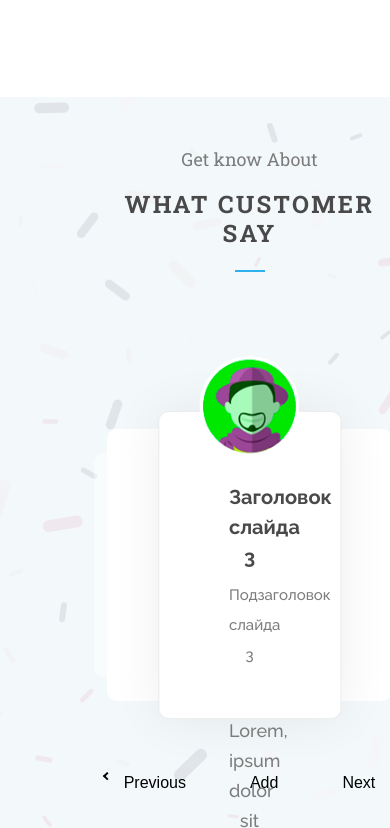
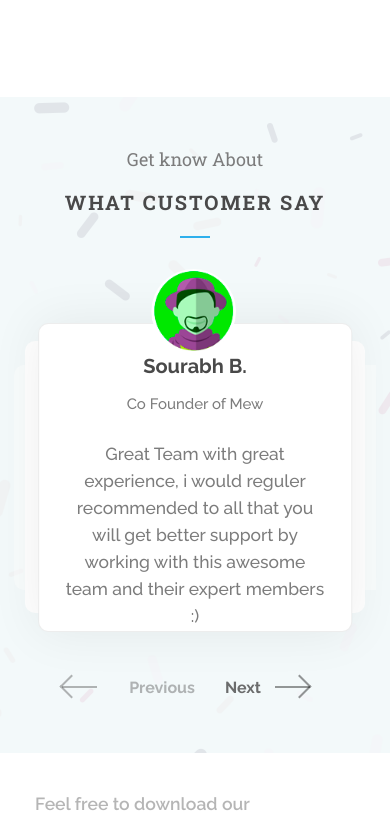
Before and after one commit to ducatis/flaby, a website: page src/index.html in a window 390 px wide. Shown: the part 3158-3986 px from the top of the page. Drawn offline with nearby package versions, Linux system fonts and the light colour scheme; files that its build step writes are made by us from their sources; files whose address does not match are found by name; a web font is replaced by a local one.

Commit message:
six commit

```diff
--- a/src/index.html
+++ b/src/index.html
@@ -209,16 +209,11 @@
 
             <div class="gallery">
                 <div class="gallery-container">
-                  <!-- <img class="gallery-item gallery-item-1" src="img/customer/customer_slide_bg.png" data-index="1">
-                  <img class="gallery-item gallery-item-2" src="img/customer/customer_slide_bg.png" data-index="2">
-                  <img class="gallery-item gallery-item-3" src="img/customer/customer_slide_bg.png" data-index="3">
-                  <img class="gallery-item gallery-item-4" src="img/customer/customer_slide_bg.png" data-index="4">
-                  <img class="gallery-item gallery-item-5" src="img/customer/customer_slide_bg.png" data-index="5"> -->
                   <div class="gallery-item gallery-item-1" data-index="1">
                     <span class="customer__block">
-                        <h2 class="customer_title">Заголовок слайда 1</h2>
-                        <h2 class="customer_subtitle">Подзаголовок слайда 1</h2>
-                        <div class="customer__text">Lorem, ipsum dolor sit amet consectetur adipisicing elit. Recusandae consequatur deleniti dolore, eligendi quibusdam laboriosam impedit ad et corrupti neque!</div>
+                        <h2 class="customer_title">Sourabh B.</h2>
+                        <h2 class="customer_subtitle">Co Founder of Mew</h2>
+                        <div class="customer__text">Great Team with great experience, i would reguler recommended to all that you will get better support by working with this awesome team and their expert members :)</div>
                         <div class="customer__avatar">
                             <img src="icons/sourabh.png" alt="">
                         </div>
@@ -227,9 +222,9 @@
                   </div>
                   <div class="gallery-item gallery-item-2" data-index="2">
                     <span class="customer__block">
-                        <h2 class="customer_title">Заголовок слайда 2</h2>
-                        <h2 class="customer_subtitle">Подзаголовок слайда 2</h2>
-                        <div class="customer__text">Lorem, ipsum dolor sit amet consectetur adipisicing elit. Recusandae consequatur deleniti dolore, eligendi quibusdam laboriosam impedit ad et corrupti neque!</div>
+                        <h2 class="customer_title">Sourabh B.</h2>
+                        <h2 class="customer_subtitle">Co Founder of Mew</h2>
+                        <div class="customer__text">Great Team with great experience, i would reguler recommended to all that you will get better support by working with this awesome team and their expert members :)</div>
                         <div class="customer__avatar">
                             <img src="icons/sourabh_blue.png" alt="">
                         </div>
@@ -237,9 +232,9 @@
                   </div>
                   <div class="gallery-item gallery-item-3" data-index="3">
                     <span class="customer__block">
-                        <h2 class="customer_title">Заголовок слайда 3</h2>
-                        <h2 class="customer_subtitle">Подзаголовок слайда 3</h2>
-                        <div class="customer__text">Lorem, ipsum dolor sit amet consectetur adipisicing elit. Recusandae consequatur deleniti dolore, eligendi quibusdam laboriosam impedit ad et corrupti neque!</div>
+                        <h2 class="customer_title">Sourabh B.</h2>
+                        <h2 class="customer_subtitle">Co Founder of Mew</h2>
+                        <div class="customer__text">Great Team with great experience, i would reguler recommended to all that you will get better support by working with this awesome team and their expert members :)</div>
                         <div class="customer__avatar">
                             <img src="icons/sourabh_green.png" alt="">
                         </div>
@@ -247,9 +242,9 @@
                   </div>
                   <div class="gallery-item gallery-item-4" data-index="4">
                     <span class="customer__block">
-                        <h2 class="customer_title">Заголовок слайда 4</h2>
-                        <h2 class="customer_subtitle">Подзаголовок слайда 4</h2>
-                        <div class="customer__text">Lorem, ipsum dolor sit amet consectetur adipisicing elit. Recusandae consequatur deleniti dolore, eligendi quibusdam laboriosam impedit ad et corrupti neque!</div>
+                        <h2 class="customer_title">Sourabh B.</h2>
+                        <h2 class="customer_subtitle">Co Founder of Mew</h2>
+                        <div class="customer__text">Great Team with great experience, i would reguler recommended to all that you will get better support by working with this awesome team and their expert members :)</div>
                         <div class="customer__avatar">
                             <img src="icons/sourabh.png" alt="">
                         </div>
@@ -257,9 +252,9 @@
                   </div>
                   <div class="gallery-item gallery-item-5" data-index="5">
                     <span class="customer__block">
-                        <h2 class="customer_title">Заголовок слайда 5</h2>
-                        <h2 class="customer_subtitle">Подзаголовок слайда 5</h2>
-                        <div class="customer__text">Lorem, ipsum dolor sit amet consectetur adipisicing elit. Recusandae consequatur deleniti dolore, eligendi quibusdam laboriosam impedit ad et corrupti neque!</div>
+                        <h2 class="customer_title">Sourabh B.</h2>
+                        <h2 class="customer_subtitle">Co Founder of Mew</h2>
+                        <div class="customer__text">Great Team with great experience, i would reguler recommended to all that you will get better support by working with this awesome team and their expert members :)</div>
                         <div class="customer__avatar">
                             <img src="icons/sourabh_blue.png" alt="">
                         </div>
--- a/src/js/script.js
+++ b/src/js/script.js
@@ -61,7 +61,7 @@ window.addEventListener('DOMContentLoaded', () => {
 
     const galleryContainer = document.querySelector('.gallery-container');
     const galleryControlsContainer = document.querySelector('.gallery-controls');
-    const galleryControls = ['previous', 'add', 'next'];
+    const galleryControls = ['previous', 'next'];
     const galleryItems = document.querySelectorAll('.gallery-item');
 
     class Carousel {
--- a/src/sass/blocks/_carousel.sass
+++ b/src/sass/blocks/_carousel.sass
@@ -1,15 +1,13 @@
 .gallery
     width: 100%
-
 
 .gallery-container
     align-items: center
     display: flex
     height: 351px
     margin: 0 auto
-    max-width: 1000px
+    max-width: 843px
     position: relative
-
 
 .gallery-item
     height:  64%
@@ -19,20 +17,16 @@
     width: 15%
     z-index: 0
         // Изменения Александр
-    padding: 70px
-
+    padding: 7%
 
 .gallery-item-1
     left: 16%
     opacity: .4
     transform: translateX(-50%)
     border-radius: 10px
-            // Изменения Александр
     background-color: #fff
     .customer__block
         display: none
-
-
 
 .gallery-item-2,
 .gallery-item-4
@@ -41,17 +35,14 @@
     width: 20%
     z-index: 1
     border-radius: 10px
-            // Изменения Александр
     background-color: #fff
     overflow: hidden
     .customer__block
         display: none
 
-
 .gallery-item-2
     left: 21%
     transform: translateX(-50%)
-
 
 .gallery-item-3
     box-shadow: 0px 0px 51px 0px rgba(0,0,0,0.07)
@@ -63,90 +54,100 @@
     z-index: 2
     border: 1px solid rgba(0,0,0,0.07)
     border-radius: 10px
-            // Изменения Александр
     background-color: #fff
-
 
 .gallery-item-4
     left: 79%
     transform: translateX(-50%)
 
-
 .gallery-item-5
     left: 84%
     opacity: .4
     transform: translateX(-50%)
-            // Изменения Александр
     background-color: #fff
     .customer__block
         display: none
 
-
 .gallery-controls
     display: flex
     justify-content: center
-    margin: 30px 0
-
+    margin-top: 20px
 
 .gallery-controls button
     background-color: transparent
     border: 0
     cursor: pointer
     font-size: 16px
-    margin: 0 20px
+    margin: 0 15px
     padding: 0 12px
     text-transform: capitalize
-
 
 .gallery-controls button:focus
     outline: none
 
-
 .gallery-controls-previous
     position: relative
-
+    color: rgba(73, 73, 73, .4)
+    font-family: Raleway
+    font-size: 18px
+    line-height: 30px
+    font-weight: 700
+    margin-right: 7px
+    cursor: pointer
 
 .gallery-controls-previous::before
-    border: solid #000
-    border-width: 0 2px 2px 0
     content: ''
-    display: inline-block
-    height: 4px
-    left: -10px
-    padding: 2px
     position: absolute
-    top: 0
-    transform: rotate(135deg) translateY(-50%)
-    transition: left 0.15s ease-in-out
-    width: 4px
-
-
-.gallery-controls-previous:hover::before
-    left: -18px
-
+    top: 4.9px
+    left: -54px
+    width: 17px
+    height: 17px
+    border-top: 2px solid #494949
+    border-left: 2px solid #494949
+    opacity: 0.4
+    transform: rotate(-45deg)
+.gallery-controls-previous::after
+    content: ''
+    position: absolute
+    top: 13px
+    left: -55px
+    width: 35px
+    height: 2px
+    opacity: 0.4
+    background-color: #494949
 
 .gallery-controls-next
     position: relative
-
+    color: #000
+    font-family: Raleway
+    font-size: 18px
+    line-height: 30px
+    font-weight: 700
+    color: rgba(73, 73, 73, .8)
+    margin-left: 7px
+    cursor: pointer
 
 .gallery-controls-next::before
-    border: solid #000
-    border-width: 0 2px 2px 0
     content: ''
-    display: inline-block
-    height: 4px
-    padding: 2px
     position: absolute
-    right: -10px
-    top: 50%
-    transform: rotate(-45deg) translateY(-50%)
-    transition: right 0.15s ease-in-out
-    width: 4px
-
-
-.gallery-controls-next:hover::before
-    right: -18px
-
+    width: 35px
+    height: 2px
+    opacity: 0.4
+    background-color: #000
+    top: 13px
+    left: 62px
+.gallery-controls-next::after
+    content: ''
+    position: absolute
+    top: 4.9px
+    left: 78px
+    width: 17px
+    height: 17px
+    border-top: 2px solid #000
+    border-right: 2px solid #000
+    opacity: 0.4
+    transform: rotate(45deg)
+    vertical-align: middle
 
 .gallery-nav
     bottom: -15px
@@ -157,7 +158,6 @@
     position: absolute
     width: 100%
 
-
 .gallery-nav li
     background: #ccc
     border-radius: 50%
@@ -165,6 +165,5 @@
     margin: 0 16px
     width: 10px
 
-
 .gallery-nav li.gallery-item-selected
     background: #555
--- a/src/sass/blocks/_customer.sass
+++ b/src/sass/blocks/_customer.sass
@@ -1,17 +1,17 @@
 .customer
     background-image: url('../img/customer/customer_bg.png')
     height: 755px
-    padding: 50px 0 0 109px
+    padding-top: 50px
+    padding-bottom: 109px
+
     &__title
         margin-top: 19px
     &__divider
-        margin-bottom: 118px
+        margin-bottom: 10.6%
     &__logo
         display: block
         margin: 0 auto
         margin-top: 6%
-
-        // Тут подвинул, изменил вложенность
 
     &_title
         font-family: Raleway
@@ -32,15 +32,13 @@
         max-width: 571px
         display: block
         font-family: Raleway
-        font-size: 18px
+        font-size: 112%
         line-height: 30px
         font-weight: 500
         color: #7c7c7c
         text-align: center
         margin: 0 auto
-        margin-top: 46px
-
-        // Изменения Александр
+        margin-top: 8%
 
     &__avatar
         position: absolute
@@ -55,83 +53,3 @@
             width: 100%
             height: 100%
             object-fit: cover
-
-
-
-
-
-
-
-    // &__slider
-    //     &_counter
-    //         display: flex
-    //         justify-content: center
-    //         margin-top: 21.5%
-    // &__prev
-    //     &_arrow
-    //         position: relative
-    //         color: rgba(73, 73, 73, .4)
-    //         font-family: Raleway
-    //         font-size: 18px
-    //         line-height: 30px
-    //         font-weight: 700
-    //         margin-right: 7px
-    //         cursor: pointer
-    //         &:hover
-    //             color: #000
-    //             text-decoration: none
-    //         &:before
-    //             content: ''
-    //             position: absolute
-    //             top: 4.9px
-    //             left: -54px
-    //             width: 17px
-    //             height: 17px
-    //             border-top: 2px solid #494949
-    //             border-left: 2px solid #494949
-    //             opacity: 0.4
-    //             transform: rotate(-45deg)
-    //         &:after
-    //             content: ''
-    //             position: absolute
-    //             top: 13px
-    //             left: -55px
-    //             width: 35px
-    //             height: 2px
-    //             opacity: 0.4
-    //             background-color: #494949
-    // &__next
-    //     &_arrow
-    //         position: relative
-    //         color: #000
-    //         font-family: Raleway
-    //         font-size: 18px
-    //         line-height: 30px
-    //         font-weight: 700
-    //         color: rgba(73, 73, 73, .8)
-    //         margin-left: 7px
-    //         cursor: pointer
-    //         &:hover
-    //             color: rgba(73, 73, 73, .4)
-    //             text-decoration: none
-    //         &:before
-    //             content: ''
-    //             position: absolute
-    //             width: 35px
-    //             height: 2px
-    //             opacity: 0.4
-    //             background-color: #000
-    //             top: 13px
-    //             left: 62px
-    //         &:after
-    //             content: ''
-    //             position: absolute
-    //             top: 4.9px
-    //             left: 78px
-    //             width: 17px
-    //             height: 17px
-    //             border-top: 2px solid #000
-    //             border-right: 2px solid #000
-    //             opacity: 0.4
-    //             transform: rotate(45deg)
-    //             vertical-align: middle
--- a/src/sass/blocks/_media.sass
+++ b/src/sass/blocks/_media.sass
@@ -107,6 +107,8 @@
             margin-top: 50px
     .list
         margin-top: 20px
+    .customer
+        height: 720px
 
 
 
@@ -192,6 +194,11 @@
             &:nth-child(3)
                 margin: 0 auto
                 margin-bottom: 0px
+    .customer
+        height: 656px
+
+
+
 
 
 @media (max-width: 575px)
@@ -305,6 +312,17 @@
                 margin-top: 25px
             &_btn
                 margin-top: 19px
+    .customer
+        height: 656px
+        &__text
+            font-size: 100%
+            line-height: 26px
+        &__avatar
+            left: 52%
+            img
+                width: 85%
+                height: 85%
+
 
 
 @media (max-width: 448px)
@@ -384,3 +402,25 @@
         &__input
             width: 300px
             padding: 0 43px 0 43px
+    .customer
+        .gallery-item-1
+            left: 1%
+        .gallery-item-2
+            left: 7%
+        .gallery-item-3
+            width: 98%
+        .gallery-item-4
+            left: 93%
+        .gallery-item-5
+            left: 99%
+        &__text
+            font-size: 109%
+            line-height: 27px
+        &_title
+            margin-top: 5px
+        &__divider
+            margin-bottom: 20%
+        &__title
+            font-size: 20px
+        .gallery-controls button
+            margin: 0 3px
```
Also changed, not shown: dist/css/style.min.css, dist/index.html, dist/js/script.js.
